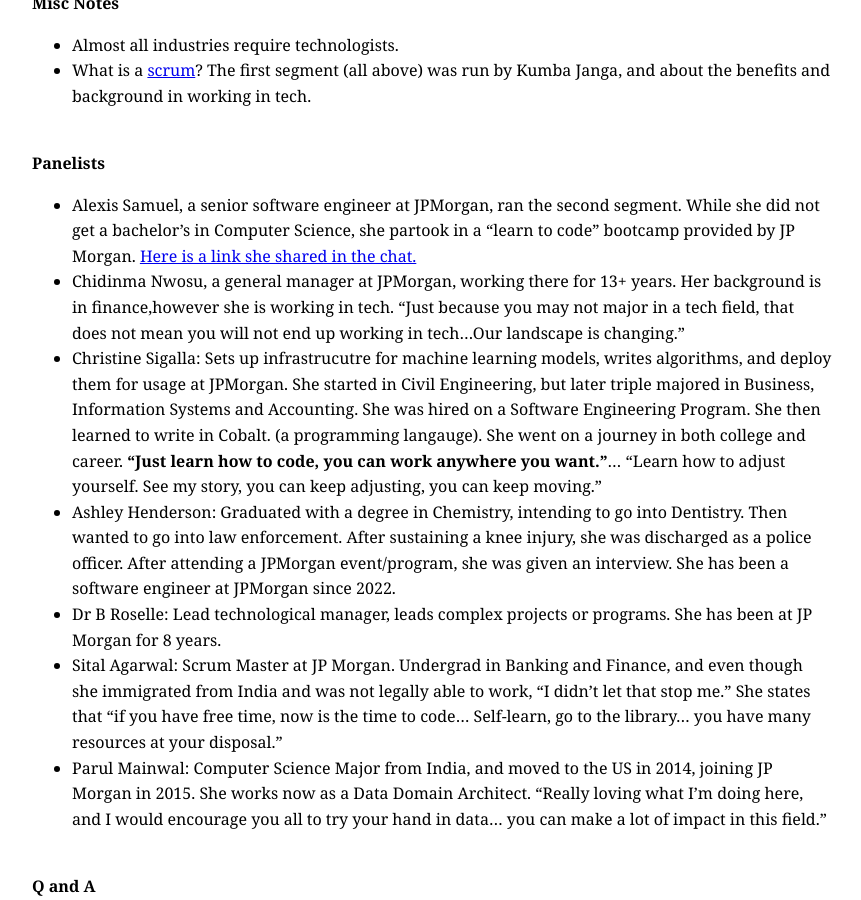
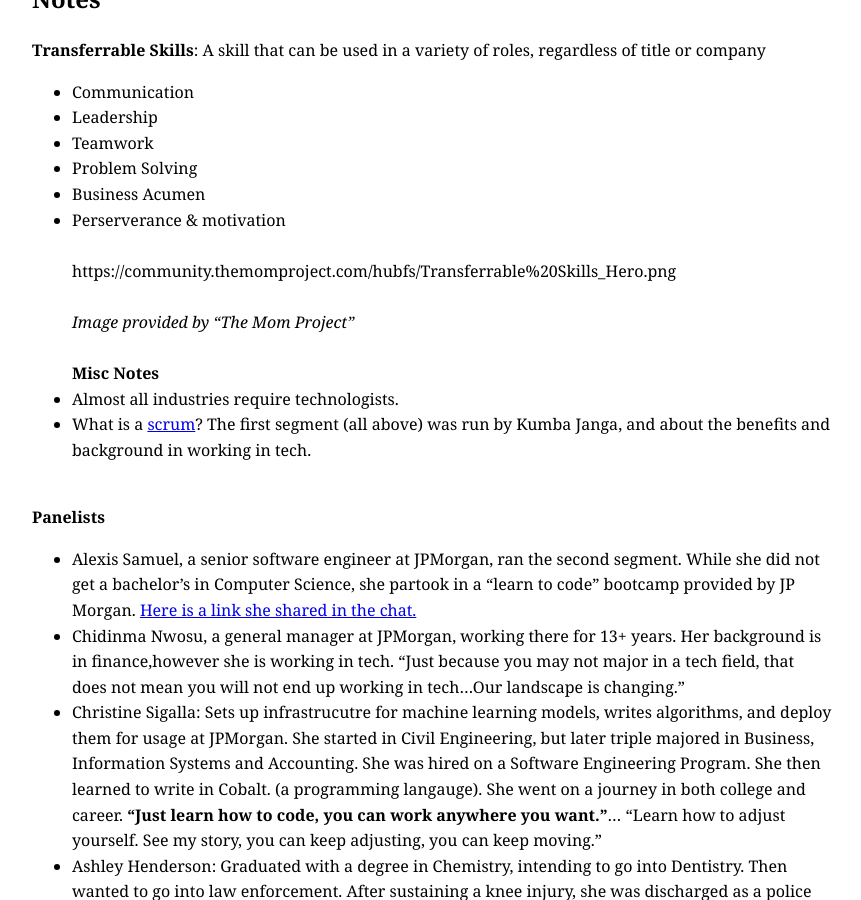
Before and after one commit to CaptainSapphire/PH-s-Blog, a Jekyll site: the page built from _posts/2025-07-16-Career Pathways.md, in a window 1280 px wide and 900 px high, scrolled down 872 px. Shown: the whole window, without its empty margins (208-1069 px from the left). Built offline with Jekyll 4.4.1, drawn with Linux system fonts in a browser that asks for light colours; our own code applies the rules of GitHub Pages for plain Markdown files.

Commit message:
Update 2025-07-16-Career Pathways.md

```diff
--- a/_posts/2025-07-16-Career Pathways.md
+++ b/_posts/2025-07-16-Career Pathways.md
@@ -2,7 +2,8 @@
 
 ## Context
 Girls Who Code is a company who uplifts girls in STEM, and right now, I am in their Pathways Program. Every week, they host events with the company's partners.
-After the event with Black Rock at 6am, they had a second event on Tuesday, July 15th, 2025 called "Career Pathways in Technology + Early Career Mentorship with Girls Who Code and JP Morgan."
+After the event with Black Rock at 6am, they had a second event on Tuesday, July 15th, 2025 called "Career Pathways in Technology + Early Career Mentorship with Girls Who Code and JP Morgan." <br><br>
+<img src="https://upload.wikimedia.org/wikipedia/commons/thumb/6/6f/Girls_Who_Code_Logo.svg/1200px-Girls_Who_Code_Logo.svg.png" alt="Girls Who Code Logo" width="300"/>
 
 ## Notes
 **Transferrable Skills**: A skill that can be used in a variety of roles, regardless of title or company
@@ -12,7 +13,11 @@
 - Problem Solving
 - Business Acumen
 - Perserverance & motivation
-
+<br><br>
+https://community.themomproject.com/hubfs/Transferrable%20Skills_Hero.png
+<br><br>
+*Image provided by "The Mom Project"*
+<br><br>
 **Misc Notes**
 - Almost all industries require technologists.
 - What is a [scrum](https://www.scrumalliance.org/get-certified/scrum-master-track/certified-scrummaster)?
```
